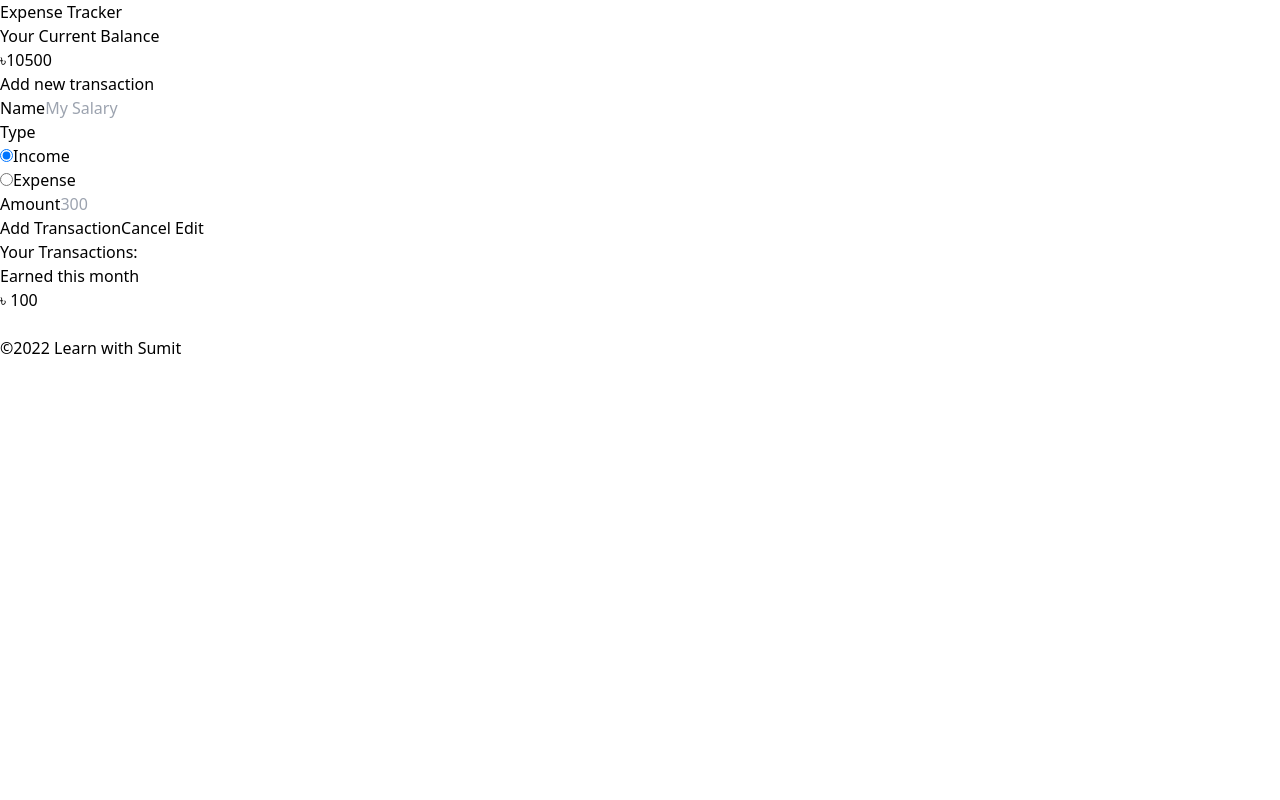
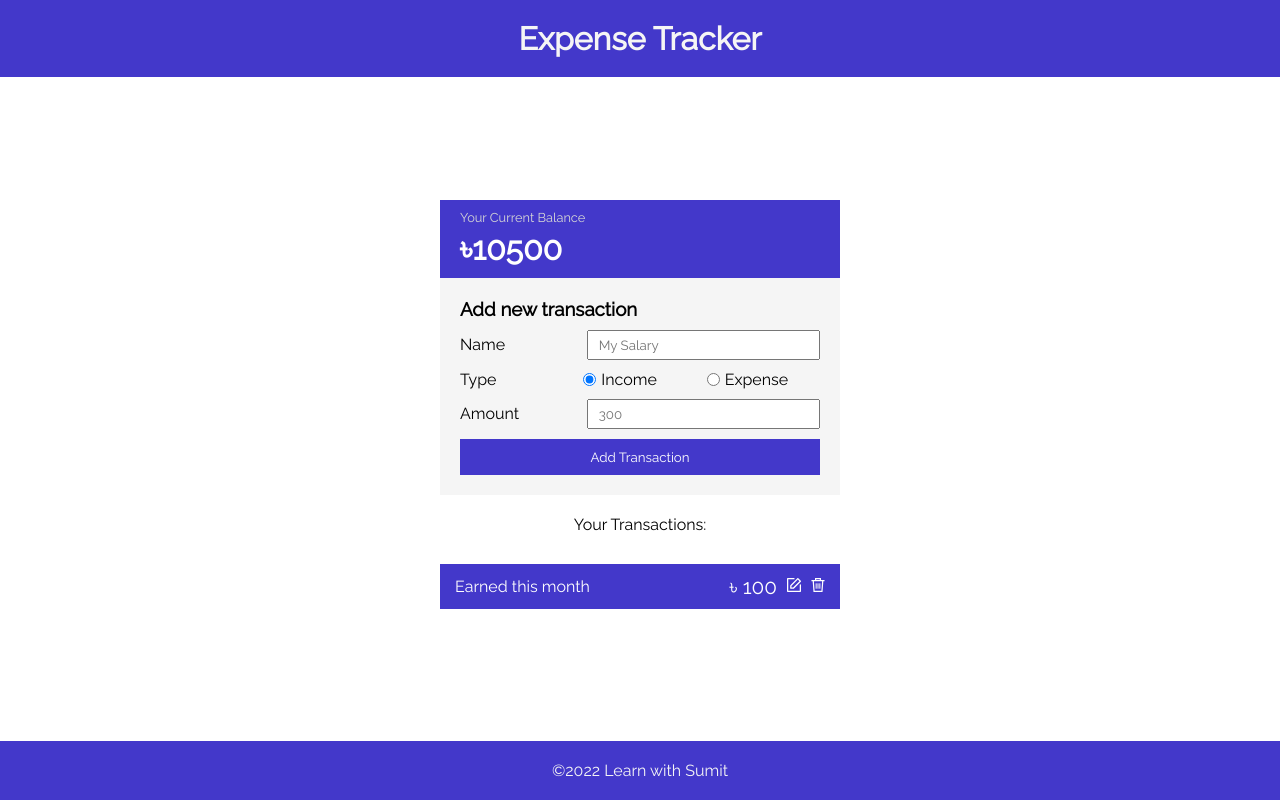
Before and after one commit to razuahmedjoy/redux-tutorial-lws, a React (Create React App) app: page / in a window 1280 px wide. Built offline with nearby package versions, Linux system fonts and the light colour scheme.

Commit message:
ui styles added

```diff
--- /dev/null
+++ b/public/css/style.css
@@ -0,0 +1,222 @@
+@import url("https://fonts.googleapis.com/css2?family=Raleway&display=swap");
+
+* {
+    margin: 0;
+    padding: 0;
+    box-sizing: border-box;
+    font-family: "Raleway", sans-serif;
+}
+
+.App {
+    display: flex;
+    flex-direction: column;
+    min-height: 100vh;
+}
+
+.header,
+.footer {
+    padding: 20px;
+    text-align: center;
+    background-color: #4338ca;
+    color: whitesmoke;
+}
+
+.main {
+    flex-grow: 1;
+    display: flex;
+}
+
+.container {
+    width: 90%;
+    max-width: 1024px;
+    margin: 20px auto;
+    display: flex;
+    flex-direction: column;
+    justify-content: center;
+    align-items: center;
+    align-self: center;
+}
+
+.top_card {
+    background-color: #4338ca;
+    color: white;
+    padding: 10px 20px;
+    min-width: 400px;
+}
+
+.top_card p {
+    color: #d6d6d6;
+    margin-bottom: 5px;
+    font-size: 0.8rem;
+}
+
+.top_card h3 {
+    font-size: 2rem;
+}
+
+.form {
+    background-color: #f5f5f5;
+    padding: 20px;
+    width: 400px;
+}
+
+.form-group {
+    display: grid;
+    grid-template-columns: 1fr 2fr;
+    gap: 10px;
+    margin-top: 10px;
+    margin-bottom: 10px;
+}
+
+.radio {
+    grid-template-columns: 1fr 1fr 1fr;
+}
+
+input {
+    padding: 5px 10px;
+}
+
+.btn {
+    width: 100%;
+    border: none;
+    outline: none;
+    cursor: pointer;
+    padding: 10px;
+    background-color: #4338ca;
+    color: white;
+    transition: background-color 0.3s ease;
+}
+
+.btn:hover {
+    background-color: #094d3d;
+}
+
+ul {
+    list-style: none;
+    width: 400px;
+}
+
+label {
+    display: block;
+    align-self: center;
+}
+
+.radio_group {
+    display: flex;
+    align-items: center;
+    gap: 5px;
+}
+
+.transaction {
+    margin: 10px 0;
+    color: white;
+    padding: 10px 15px;
+    display: flex;
+    justify-content: space-between;
+    align-items: center;
+}
+
+.income {
+    background-color: #4338ca;
+}
+
+.expense {
+    background-color: #e6425e;
+}
+
+.transaction .right {
+    display: flex;
+    justify-content: space-between;
+    align-items: center;
+    gap: 10px;
+}
+
+.link {
+    background: none;
+    color: white;
+    cursor: pointer;
+    outline: none;
+    border: none;
+    transition: color 0.3s ease;
+}
+
+.link:hover {
+    color: #d1f3ff;
+}
+
+.icon {
+    width: 14px;
+    height: 14px;
+}
+
+.right {
+    display: inline-flex;
+    gap: 10;
+}
+
+.right p {
+    font-size: 1.3rem;
+}
+
+.red {
+    background-color: #e6425e !important;
+}
+
+.cancel_edit {
+    display: none;
+    margin-top: 10px;
+    background-color: #e6425e !important;
+}
+
+.cancel_edit:hover {
+    background-color: #9e1028 !important;
+}
+
+.second_heading {
+    margin: 20px 0;
+    text-align: left;
+}
+
+.conatiner_of_list_of_transactions ul {
+    max-height: 500px;
+    overflow-y: auto;
+}
+
+@media (max-width: 450px) {
+    .top_card,
+    .form {
+        min-width: 90%;
+        width: 90%;
+    }
+
+    .form-group {
+        display: flex;
+        flex-direction: column;
+        justify-content: left;
+        align-items: stretch;
+    }
+
+    label {
+        align-self: flex-start;
+        margin-bottom: 5px;
+    }
+
+    .conatiner_of_list_of_transactions {
+        width: 90vw;
+    }
+
+    ul {
+        width: 90vw;
+        max-height: 100px;
+        overflow-y: auto;
+    }
+
+    .transaction {
+        width: 90%;
+        margin: 10px auto;
+    }
+
+    * {
+        font-size: 95% !important;
+    }
+}
--- a/public/index.html
+++ b/public/index.html
@@ -24,8 +24,9 @@
       work correctly both with client-side routing and a non-root public URL.
       Learn how to configure a non-root public URL by running `npm run build`.
     -->
-    <title>Video Application with Redux Toolkit</title>
-    <script src="https://cdn.tailwindcss.com"></script>
+    <title>React Redux Expense Tracker App</title>
+    <link rel="stylesheet" href="%PUBLIC_URL%/css/style.css" />
+
 
   </head>
   <body>
```
